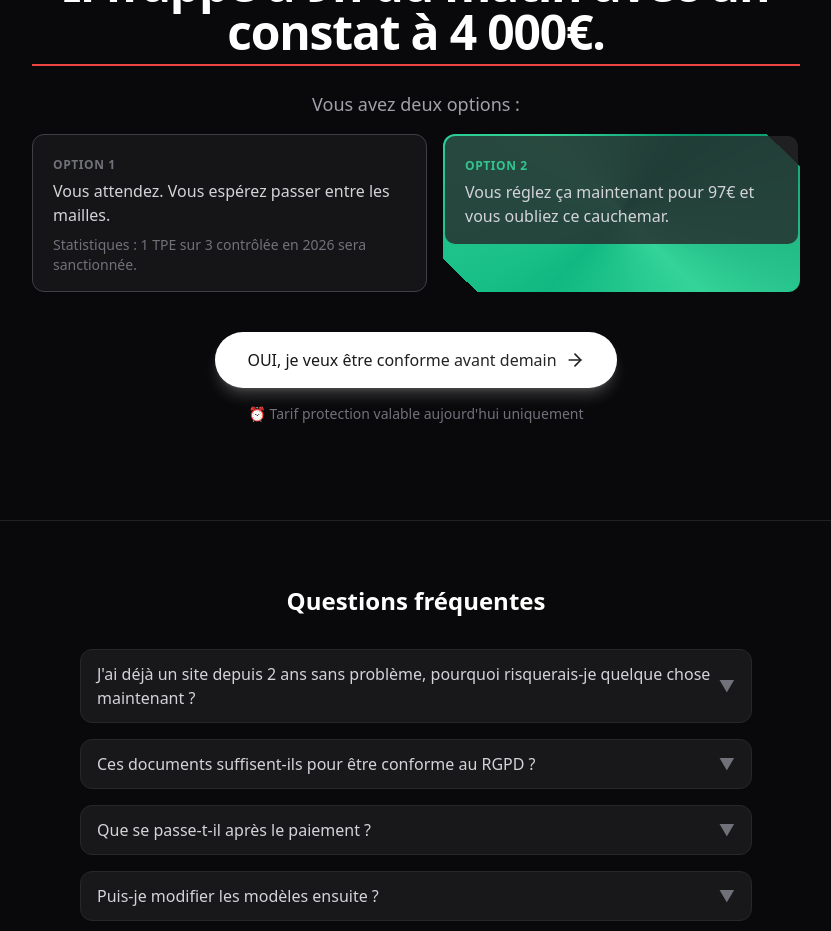
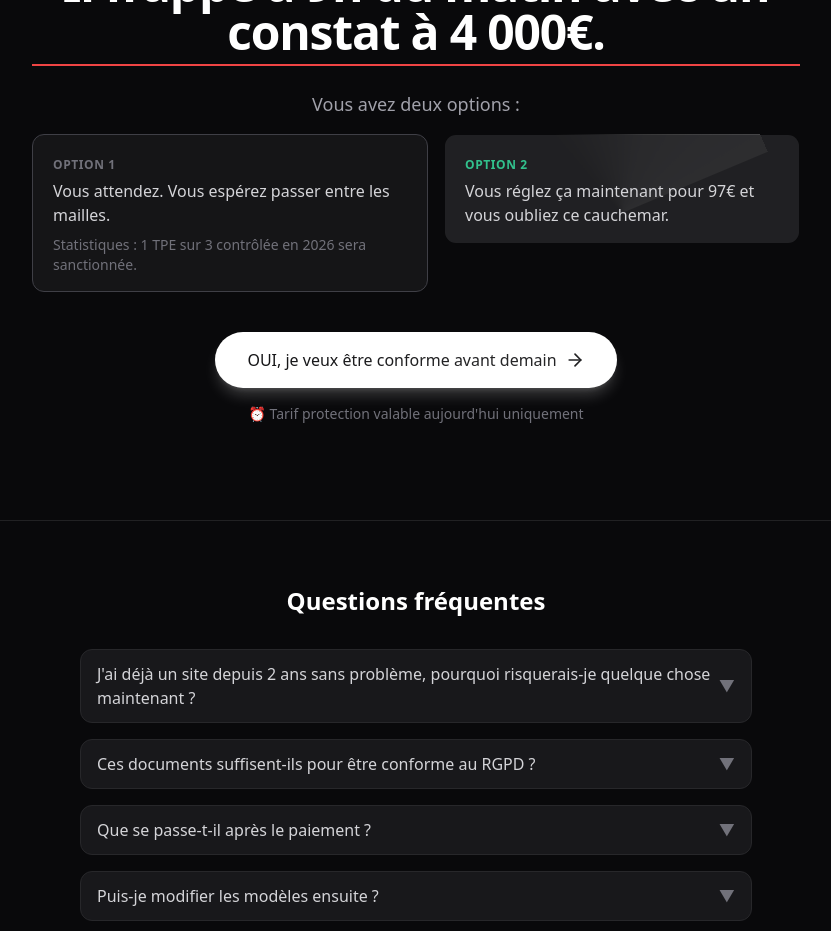
Before and after one commit to pierre6789/rgpdsimple, a React (Vite) app in the folder frontend/: page / in a window 1280 px wide. Shown: the part 3800-4731 px from the top of the page, without its empty margins (224-1055 px from the left). Built offline with nearby package versions, Linux system fonts and the light colour scheme.

Commit message:
Option 2: lueur blanche légère au contour au lieu du vert

```diff
--- a/frontend/src/index.css
+++ b/frontend/src/index.css
@@ -36,11 +36,11 @@
   50% { opacity: 0.6; box-shadow: 0 0 10px currentColor; }
 }
 
-/* Rotating border for Option 2 card */
+/* Lueur blanche légère qui fait le tour de la carte Option 2 */
 .card-border-spin {
   position: relative;
   border-radius: 0.75rem;
-  padding: 2px;
+  padding: 1px;
   overflow: hidden;
 }
 .card-border-spin::before {
@@ -49,13 +49,19 @@
   inset: -50%;
   width: 200%;
   height: 200%;
-  background: conic-gradient(from 0deg, #10b981, #34d399, #059669, #34d399, #10b981);
-  animation: border-spin 2.5s linear infinite;
+  background: conic-gradient(
+    from 0deg,
+    transparent 0%,
+    transparent 70%,
+    rgba(255, 255, 255, 0.18) 85%,
+    rgba(255, 255, 255, 0.25) 100%
+  );
+  animation: border-spin 3s linear infinite;
 }
 .card-border-spin .card-border-spin-inner {
   position: relative;
   z-index: 1;
-  border-radius: calc(0.75rem - 2px);
+  border-radius: calc(0.75rem - 1px);
   background: rgb(39 39 42 / 0.8);
 }
 @keyframes border-spin {
```
